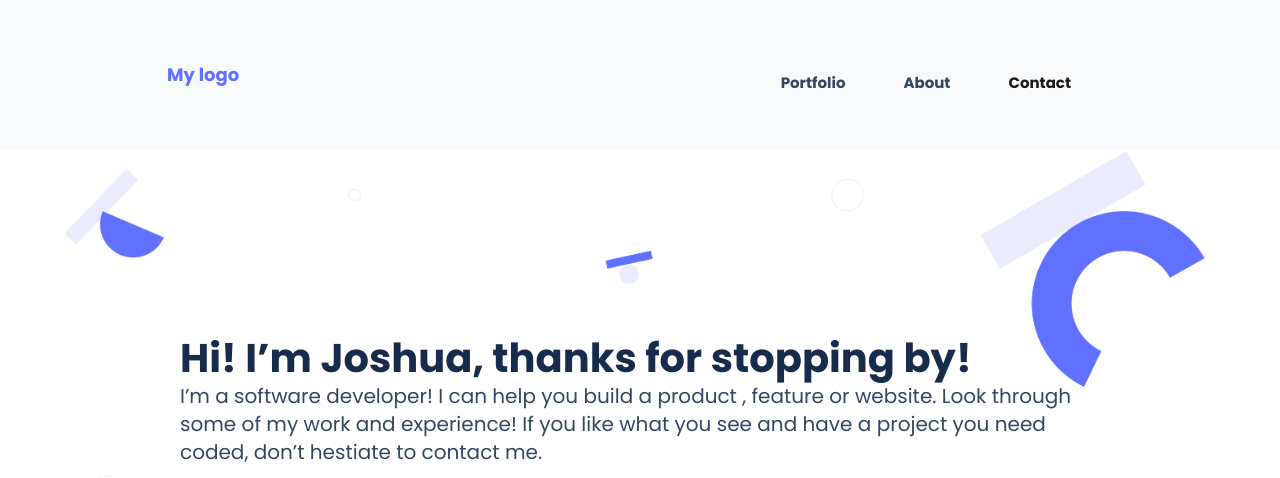
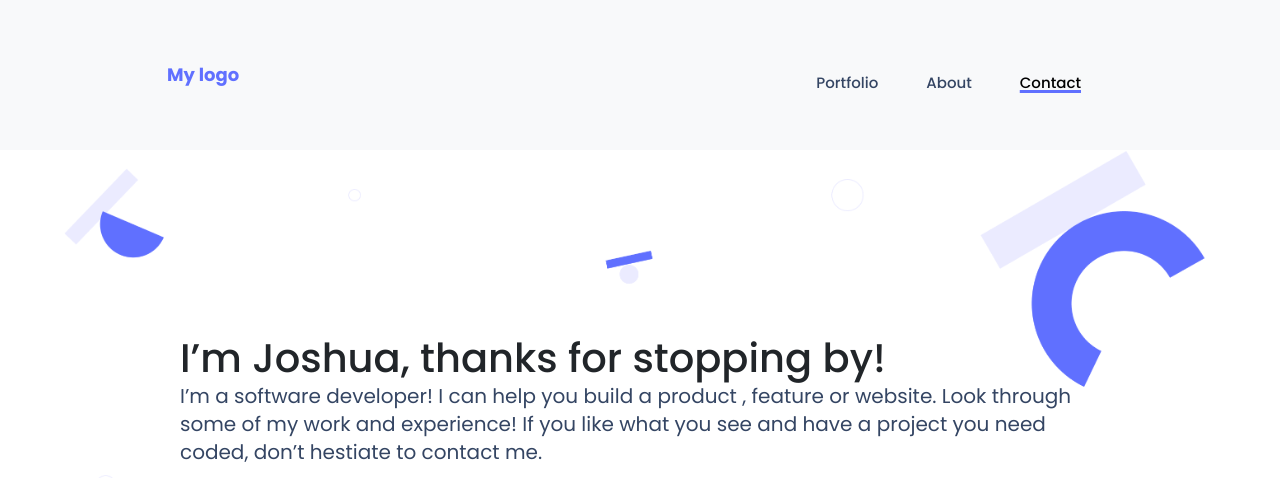
Before and after one commit to Tamunokuro/my-portfolio, a website: page index.html in a window 1280 px wide. Shown: the top 478 px of the page. Drawn offline with nearby package versions, Linux system fonts and the light colour scheme; files whose address does not match are found by name.

Commit message:
Revert "Add more styling"

```diff
--- a/css/style.css
+++ b/css/style.css
@@ -72,13 +72,9 @@ a {
   line-height: 20px;
 }
 
-.nav-item a {
-  text-decoration: none;
-  color: #344563;
-  font-weight: 900;
-  font-size: 15px;
-  line-height: 20px;
-  margin-right: 10px;
+.navbar-nav .nav-link.active {
+  color: #000;
+  text-decoration: underline #6070ff 3px;
 }
 
 /* Main styles */
@@ -103,11 +99,6 @@ a {
 .hero-social ul {
   gap: 19px;
   padding: 0;
-}
-
-.hero-container-content h1 {
-  color: #172b4d;
-  font-weight: 900;
 }
 
 .hero-container-content p {
--- a/index.html
+++ b/index.html
@@ -66,7 +66,7 @@
         align-items-center flex-column col-md px-5 mt-5"
       >
         <div class="hero-container-content mx-auto">
-          <h1>Hi! I’m Joshua, thanks for stopping by!</h1>
+          <h1>I’m Joshua, thanks for stopping by!</h1>
           <p>
             I’m a software developer! I can help you build a product , feature
             or website. Look through some of my work and experience! If you like
```
